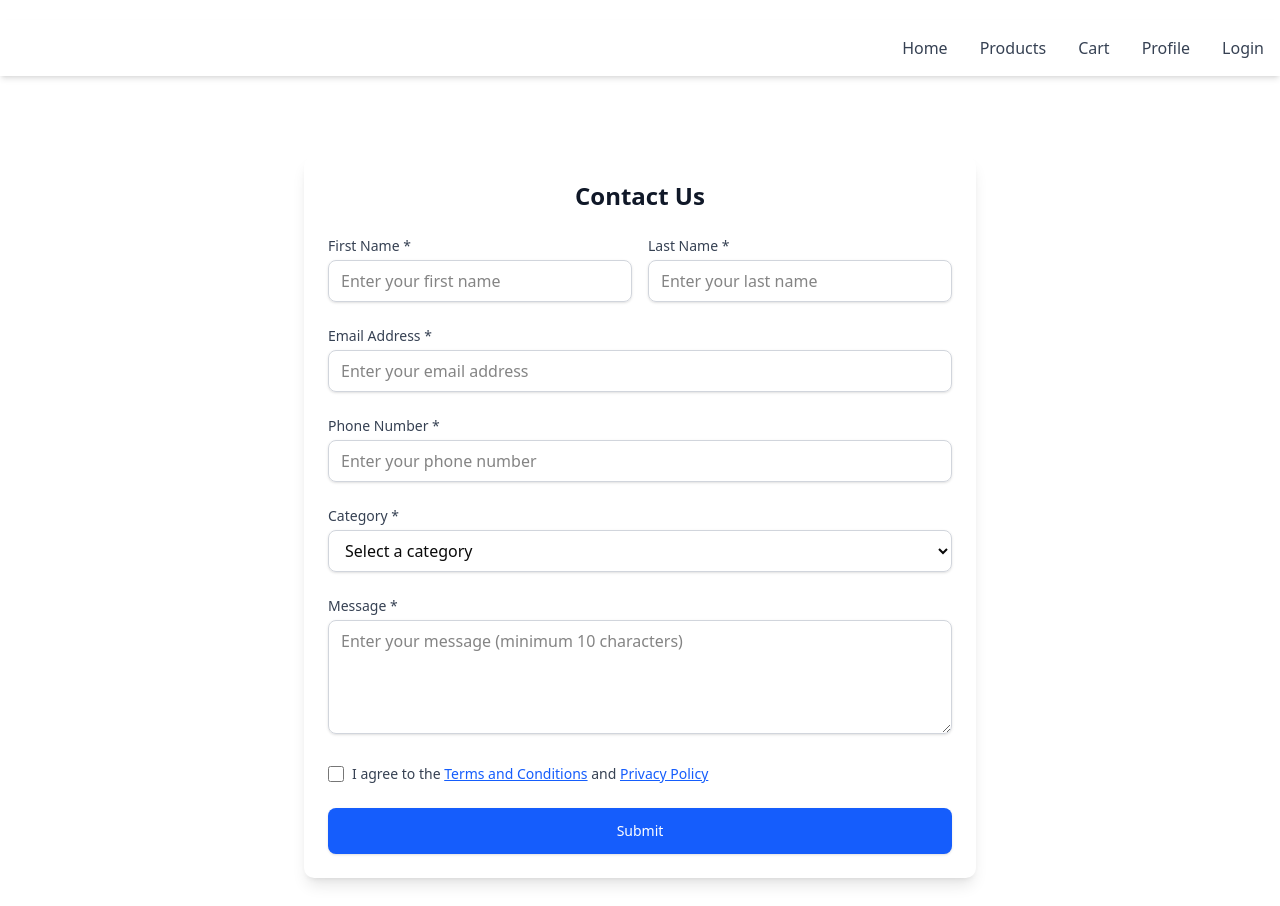
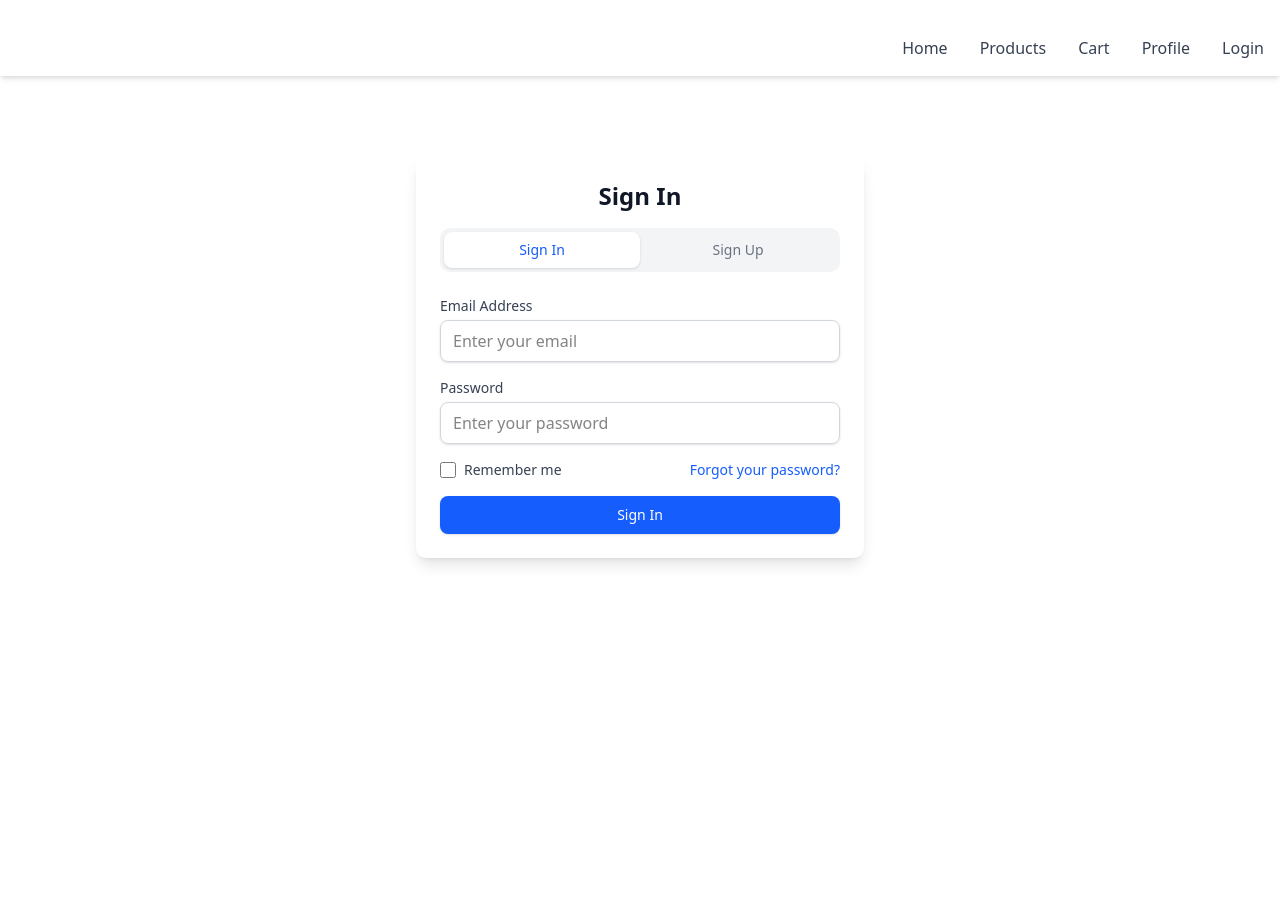
Before and after one commit to zahrawm/woo--ecommerce-website, a React (Vite) app in the folder ecommerce-frontend/: page /login in a window 1280 px wide. After the commit the page ends 800 px from the top, so only its background shows below. Built offline with nearby package versions, Linux system fonts and the light colour scheme.

Commit message:
codes updated

```diff
--- a/ecommerce-frontend/package.json
+++ b/ecommerce-frontend/package.json
@@ -18,6 +18,7 @@
     "class-variance-authority": "^0.7.1",
     "clsx": "^2.1.1",
     "lucide-react": "^0.511.0",
+    "node-fetch": "^3.3.2",
     "react": "^19.1.0",
     "react-dom": "^19.1.0",
     "react-hook-form": "^7.57.0",
@@ -29,8 +30,8 @@
   "devDependencies": {
     "@eslint/js": "^9.25.0",
     "@types/node": "^22.15.29",
-    "@types/react": "^19.1.2",
-    "@types/react-dom": "^19.1.2",
+    "@types/react": "^19.1.6",
+    "@types/react-dom": "^19.1.5",
     "@types/react-router-dom": "^5.3.3",
     "@vitejs/plugin-react": "^4.4.1",
     "eslint": "^9.25.0",
--- a/ecommerce-frontend/src/pages/login.tsx
+++ b/ecommerce-frontend/src/pages/login.tsx
@@ -1,99 +1,114 @@
+import React, { useState } from 'react';
+import { login, register } from './../services/login.services';
 
+interface LoginFormData {
+  email: string;
+  password: string;
+}
 
-
-import React, { useState } from 'react';
-
-interface FormData {
-  firstName: string;
-  lastName: string;
+interface RegisterFormData {
+  name: string;
   email: string;
-  phone: string;
-  message: string;
-  agreeToTerms: boolean;
-  category: string;
+  password: string;
+  confirmPassword: string;
 }
 
 interface FormErrors {
-  firstName?: string;
-  lastName?: string;
   email?: string;
-  phone?: string;
-  message?: string;
-  agreeToTerms?: string;
-  category?: string;
+  password?: string;
+  name?: string;
+  confirmPassword?: string;
+  general?: string;
 }
 
 const Login: React.FC = () => {
-  const [formData, setFormData] = useState<FormData>({
-    firstName: '',
-    lastName: '',
+  const [isLoginMode, setIsLoginMode] = useState(true);
+  const [loginData, setLoginData] = useState<LoginFormData>({
     email: '',
-    phone: '',
-    message: '',
-    agreeToTerms: false,
-    category: ''
+    password: ''
+  });
+  const [registerData, setRegisterData] = useState<RegisterFormData>({
+    name: '',
+    email: '',
+    password: '',
+    confirmPassword: ''
   });
 
   const [errors, setErrors] = useState<FormErrors>({});
   const [isSubmitting, setIsSubmitting] = useState(false);
-  const [isSubmitted, setIsSubmitted] = useState(false);
+  const [isSuccess, setIsSuccess] = useState(false);
 
-  const validateForm = (): boolean => {
+  const validateLoginForm = (): boolean => {
     const newErrors: FormErrors = {};
 
-    if (!formData.firstName.trim()) {
-      newErrors.firstName = 'First name is required';
-    }
-
-    if (!formData.lastName.trim()) {
-      newErrors.lastName = 'Last name is required';
-    }
-
-    if (!formData.email.trim()) {
+    if (!loginData.email.trim()) {
       newErrors.email = 'Email is required';
-    } else if (!/^[^\s@]+@[^\s@]+\.[^\s@]+$/.test(formData.email)) {
+    } else if (!/^[^\s@]+@[^\s@]+\.[^\s@]+$/.test(loginData.email)) {
       newErrors.email = 'Please enter a valid email address';
     }
 
-    if (!formData.phone.trim()) {
-      newErrors.phone = 'Phone number is required';
-    } else if (!/^\+?[\d\s\-\(\)]{10,}$/.test(formData.phone)) {
-      newErrors.phone = 'Please enter a valid phone number';
-    }
-
-    if (!formData.category) {
-      newErrors.category = 'Please select a category';
-    }
-
-    if (!formData.message.trim()) {
-      newErrors.message = 'Message is required';
-    } else if (formData.message.trim().length < 10) {
-      newErrors.message = 'Message must be at least 10 characters long';
-    }
-
-    if (!formData.agreeToTerms) {
-      newErrors.agreeToTerms = 'You must agree to the terms and conditions';
+    if (!loginData.password.trim()) {
+      newErrors.password = 'Password is required';
+    } else if (loginData.password.length < 6) {
+      newErrors.password = 'Password must be at least 6 characters long';
     }
 
     setErrors(newErrors);
     return Object.keys(newErrors).length === 0;
   };
 
-  const handleInputChange = (e: React.ChangeEvent<HTMLInputElement | HTMLTextAreaElement | HTMLSelectElement>) => {
-    const { name, value, type } = e.target;
+  const validateRegisterForm = (): boolean => {
+    const newErrors: FormErrors = {};
 
-    if (type === 'checkbox') {
-      const checked = (e.target as HTMLInputElement).checked;
-      setFormData(prev => ({
-        ...prev,
-        [name]: checked
-      }));
-    } else {
-      setFormData(prev => ({
+    if (!registerData.name.trim()) {
+      newErrors.name = 'Name is required';
+    } else if (registerData.name.trim().length < 2) {
+      newErrors.name = 'Name must be at least 2 characters long';
+    }
+
+    if (!registerData.email.trim()) {
+      newErrors.email = 'Email is required';
+    } else if (!/^[^\s@]+@[^\s@]+\.[^\s@]+$/.test(registerData.email)) {
+      newErrors.email = 'Please enter a valid email address';
+    }
+
+    if (!registerData.password.trim()) {
+      newErrors.password = 'Password is required';
+    } else if (registerData.password.length < 6) {
+      newErrors.password = 'Password must be at least 6 characters long';
+    }
+
+    if (!registerData.confirmPassword.trim()) {
+      newErrors.confirmPassword = 'Please confirm your password';
+    } else if (registerData.password !== registerData.confirmPassword) {
+      newErrors.confirmPassword = 'Passwords do not match';
+    }
+
+    setErrors(newErrors);
+    return Object.keys(newErrors).length === 0;
+  };
+
+  const handleLoginInputChange = (e: React.ChangeEvent<HTMLInputElement>) => {
+    const { name, value } = e.target;
+    setLoginData(prev => ({
       ...prev,
       [name]: value
     }));
+
+    if (errors[name as keyof FormErrors]) {
+      setErrors(prev => ({
+        ...prev,
+        [name]: undefined
+      }));
     }
+  };
+
+  const handleRegisterInputChange = (e: React.ChangeEvent<HTMLInputElement>) => {
+    const { name, value } = e.target;
+    setRegisterData(prev => ({
+      ...prev,
+      [name]: value
+    }));
 
 
     if (errors[name as keyof FormErrors]) {
@@ -104,37 +119,80 @@ const Login: React.FC = () => {
     }
   };
 
-  const handleSubmit = async (e: React.FormEvent<HTMLFormElement>) => {
+  const handleLoginSubmit = async (e: React.FormEvent<HTMLFormElement>) => {
     e.preventDefault();
 
-    if (!validateForm()) {
+    if (!validateLoginForm()) {
       return;
     }
 
     setIsSubmitting(true);
+    setErrors({});
 
     try {
-      await new Promise(resolve => setTimeout(resolve, 2000));
-      console.log('Form submitted:', formData);
-      setIsSubmitted(true);
+      const response = await login(loginData);
+      console.log('Login successful:', response.data);
 
-      setFormData({
-        firstName: '',
-        lastName: '',
+      // Store token in localStorage or state management
+      localStorage.setItem('token', response.data.token);
+      localStorage.setItem('user', JSON.stringify(response.data.user));
+
+      setIsSuccess(true);
+
+      // Reset form
+      setLoginData({
         email: '',
-        phone: '',
-        message: '',
-        agreeToTerms: false,
-        category: ''
+        password: ''
       });
-    } catch (error) {
-      console.error('Submission error:', error);
+    } catch (error: any) {
+      console.error('Login error:', error);
+      setErrors({
+        general: error.response?.data?.message || 'Login failed. Please try again.'
+      });
     } finally {
       setIsSubmitting(false);
     }
   };
 
-  if (isSubmitted) {
+  const handleRegisterSubmit = async (e: React.FormEvent<HTMLFormElement>) => {
+    e.preventDefault();
+
+    if (!validateRegisterForm()) {
+      return;
+    }
+
+    setIsSubmitting(true);
+    setErrors({});
+
+    try {
+      const { confirmPassword, ...registrationData } = registerData;
+      const response = await register(registrationData);
+      console.log('Registration successful:', response.data);
+
+      // Store token in localStorage or state management
+      localStorage.setItem('token', response.data.token);
+      localStorage.setItem('user', JSON.stringify(response.data.user));
+
+      setIsSuccess(true);
+
+      // Reset form
+      setRegisterData({
+        name: '',
+        email: '',
+        password: '',
+        confirmPassword: ''
+      });
+    } catch (error: any) {
+      console.error('Registration error:', error);
+      setErrors({
+        general: error.response?.data?.message || 'Registration failed. Please try again.'
+      });
+    } finally {
+      setIsSubmitting(false);
+    }
+  };
+
+  if (isSuccess) {
     return (
       <div className="max-w-md mx-auto mt-8 p-6 bg-white rounded-lg shadow-md">
         <div className="text-center">
@@ -143,13 +201,15 @@ const Login: React.FC = () => {
               <path strokeLinecap="round" strokeLinejoin="round" strokeWidth="2" d="M5 13l4 4L19 7" />
             </svg>
           </div>
-          <h3 className="text-lg font-medium text-gray-900 mb-2">Thank you!</h3>
-          <p className="text-sm text-gray-600 mb-4">Your message has been submitted successfully.</p>
+          <h3 className="text-lg font-medium text-gray-900 mb-2">Welcome!</h3>
+          <p className="text-sm text-gray-600 mb-4">
+            {isLoginMode ? 'You have been logged in successfully.' : 'Your account has been created successfully.'}
+          </p>
           <button
-            onClick={() => setIsSubmitted(false)}
+            onClick={() => setIsSuccess(false)}
             className="bg-blue-600 text-white px-4 py-2 rounded-md hover:bg-blue-700 transition duration-200"
           >
-            Submit Another
+            Continue
           </button>
         </div>
       </div>
@@ -157,174 +217,116 @@ const Login: React.FC = () => {
   }
 
   return (
-    <div className="max-w-2xl mx-auto mt-8 p-6 bg-white rounded-lg shadow-lg">
-      <h2 className="text-2xl font-bold text-gray-900 mb-6 text-center">Contact Us</h2>
+    <div className="max-w-md mx-auto mt-8 p-6 bg-white rounded-lg shadow-lg">
+      <div className="text-center mb-6">
+        <h2 className="text-2xl font-bold text-gray-900 mb-4">
+          {isLoginMode ? 'Sign In' : 'Create Account'}
+        </h2>
 
-      <form onSubmit={handleSubmit} className="space-y-6">
-
-        <div className="grid grid-cols-1 md:grid-cols-2 gap-4">
-          <div>
-            <label htmlFor="firstName" className="block text-sm font-medium text-gray-700 mb-1">
-              First Name *
-            </label>
-            <input
-              id="firstName"
-              name="firstName"
-              type="text"
-              value={formData.firstName}
-              onChange={handleInputChange}
-              className={`w-full px-3 py-2 border rounded-md shadow-sm focus:outline-none focus:ring-2 focus:ring-blue-500 ${
-                errors.firstName ? 'border-red-500' : 'border-gray-300'
+        <div className="flex bg-gray-100 rounded-lg p-1">
+          <button
+            type="button"
+            onClick={() => {
+              setIsLoginMode(true);
+              setErrors({});
+            }}
+            className={`flex-1 py-2 px-4 rounded-md text-sm font-medium transition duration-200 ${
+              isLoginMode
+                ? 'bg-white text-blue-600 shadow-sm'
+                : 'text-gray-500 hover:text-gray-700'
             }`}
-              placeholder="Enter your first name"
-            />
-            {errors.firstName && (
-              <p className="mt-1 text-sm text-red-600">{errors.firstName}</p>
-            )}
-          </div>
-
-          <div>
-            <label htmlFor="lastName" className="block text-sm font-medium text-gray-700 mb-1">
-              Last Name *
-            </label>
-            <input
-              id="lastName"
-              name="lastName"
-              type="text"
-              value={formData.lastName}
-              onChange={handleInputChange}
-              className={`w-full px-3 py-2 border rounded-md shadow-sm focus:outline-none focus:ring-2 focus:ring-blue-500 ${
-                errors.lastName ? 'border-red-500' : 'border-gray-300'
+          >
+            Sign In
+          </button>
+          <button
+            type="button"
+            onClick={() => {
+              setIsLoginMode(false);
+              setErrors({});
+            }}
+            className={`flex-1 py-2 px-4 rounded-md text-sm font-medium transition duration-200 ${
+              !isLoginMode
+                ? 'bg-white text-blue-600 shadow-sm'
+                : 'text-gray-500 hover:text-gray-700'
             }`}
-              placeholder="Enter your last name"
-            />
-            {errors.lastName && (
-              <p className="mt-1 text-sm text-red-600">{errors.lastName}</p>
-            )}
+          >
+            Sign Up
+          </button>
         </div>
       </div>
 
+      {errors.general && (
+        <div className="mb-4 p-3 bg-red-50 border border-red-200 rounded-md">
+          <p className="text-sm text-red-600">{errors.general}</p>
+        </div>
+      )}
 
+      {isLoginMode ? (
+        <form onSubmit={handleLoginSubmit} className="space-y-4">
           <div>
             <label htmlFor="email" className="block text-sm font-medium text-gray-700 mb-1">
-            Email Address *
+              Email Address
             </label>
             <input
               id="email"
               name="email"
               type="email"
-            value={formData.email}
-            onChange={handleInputChange}
+              value={loginData.email}
+              onChange={handleLoginInputChange}
               className={`w-full px-3 py-2 border rounded-md shadow-sm focus:outline-none focus:ring-2 focus:ring-blue-500 ${
                 errors.email ? 'border-red-500' : 'border-gray-300'
               }`}
-            placeholder="Enter your email address"
+              placeholder="Enter your email"
             />
             {errors.email && (
               <p className="mt-1 text-sm text-red-600">{errors.email}</p>
             )}
           </div>
 
-
           <div>
-          <label htmlFor="phone" className="block text-sm font-medium text-gray-700 mb-1">
-            Phone Number *
+            <label htmlFor="password" className="block text-sm font-medium text-gray-700 mb-1">
+              Password
             </label>
             <input
-            id="phone"
-            name="phone"
-            type="tel"
-            value={formData.phone}
-            onChange={handleInputChange}
+              id="password"
+              name="password"
+              type="password"
+              value={loginData.password}
+              onChange={handleLoginInputChange}
               className={`w-full px-3 py-2 border rounded-md shadow-sm focus:outline-none focus:ring-2 focus:ring-blue-500 ${
-              errors.phone ? 'border-red-500' : 'border-gray-300'
+                errors.password ? 'border-red-500' : 'border-gray-300'
               }`}
-            placeholder="Enter your phone number"
+              placeholder="Enter your password"
             />
-          {errors.phone && (
-            <p className="mt-1 text-sm text-red-600">{errors.phone}</p>
+            {errors.password && (
+              <p className="mt-1 text-sm text-red-600">{errors.password}</p>
             )}
           </div>
 
-
-        <div>
-          <label htmlFor="category" className="block text-sm font-medium text-gray-700 mb-1">
-            Category *
+          <div className="flex items-center justify-between">
+            <div className="flex items-center">
+              <input
+                id="remember-me"
+                name="remember-me"
+                type="checkbox"
+                className="h-4 w-4 text-blue-600 focus:ring-blue-500 border-gray-300 rounded"
+              />
+              <label htmlFor="remember-me" className="ml-2 block text-sm text-gray-700">
+                Remember me
               </label>
-          <select
-            id="category"
-            name="category"
-            value={formData.category}
-            onChange={handleInputChange}
-            className={`w-full px-3 py-2 border rounded-md shadow-sm focus:outline-none focus:ring-2 focus:ring-blue-500 ${
-              errors.category ? 'border-red-500' : 'border-gray-300'
-            }`}
-          >
-            <option value="">Select a category</option>
-            <option value="general">General Inquiry</option>
-            <option value="support">Technical Support</option>
-            <option value="sales">Sales</option>
-            <option value="feedback">Feedback</option>
-          </select>
-          {errors.category && (
-            <p className="mt-1 text-sm text-red-600">{errors.category}</p>
-          )}
             </div>
 
-
-        <div>
-          <label htmlFor="message" className="block text-sm font-medium text-gray-700 mb-1">
-            Message *
-          </label>
-          <textarea
-            id="message"
-            name="message"
-            rows={4}
-            value={formData.message}
-            onChange={handleInputChange}
-            className={`w-full px-3 py-2 border rounded-md shadow-sm focus:outline-none focus:ring-2 focus:ring-blue-500 resize-vertical ${
-              errors.message ? 'border-red-500' : 'border-gray-300'
-            }`}
-            placeholder="Enter your message (minimum 10 characters)"
-          />
-          {errors.message && (
-            <p className="mt-1 text-sm text-red-600">{errors.message}</p>
-          )}
+            <div className="text-sm">
+              <a href="#" className="text-blue-600 hover:text-blue-500">
+                Forgot your password?
+              </a>
+            </div>
           </div>
 
-
-        <div>
-          <div className="flex items-start">
-            <input
-              id="agreeToTerms"
-              name="agreeToTerms"
-              type="checkbox"
-              checked={formData.agreeToTerms}
-              onChange={handleInputChange}
-              className="h-4 w-4 text-blue-600 focus:ring-blue-500 border-gray-300 rounded mt-0.5"
-            />
-            <label htmlFor="agreeToTerms" className="ml-2 block text-sm text-gray-700">
-              I agree to the{' '}
-              <a href="#" className="text-blue-600 hover:text-blue-500 underline">
-                Terms and Conditions
-              </a>{' '}
-              and{' '}
-              <a href="#" className="text-blue-600 hover:text-blue-500 underline">
-                Privacy Policy
-              </a>
-            </label>
-          </div>
-          {errors.agreeToTerms && (
-            <p className="mt-1 text-sm text-red-600">{errors.agreeToTerms}</p>
-          )}
-        </div>
-
-
-        <div>
           <button
             type="submit"
             disabled={isSubmitting}
-            className={`w-full flex justify-center py-3 px-4 border border-transparent rounded-md shadow-sm text-sm font-medium text-white ${
+            className={`w-full flex justify-center py-2 px-4 border border-transparent rounded-md shadow-sm text-sm font-medium text-white ${
               isSubmitting
                 ? 'bg-gray-400 cursor-not-allowed'
                 : 'bg-blue-600 hover:bg-blue-700 focus:outline-none focus:ring-2 focus:ring-offset-2 focus:ring-blue-500'
@@ -336,14 +338,118 @@ const Login: React.FC = () => {
                   <circle className="opacity-25" cx="12" cy="12" r="10" stroke="currentColor" strokeWidth="4"></circle>
                   <path className="opacity-75" fill="currentColor" d="M4 12a8 8 0 018-8V0C5.373 0 0 5.373 0 12h4zm2 5.291A7.962 7.962 0 014 12H0c0 3.042 1.135 5.824 3 7.938l3-2.647z"></path>
                 </svg>
-                Submitting...
+                Signing In...
               </>
             ) : (
-              'Submit'
+              'Sign In'
             )}
           </button>
+        </form>
+      ) : (
+        <form onSubmit={handleRegisterSubmit} className="space-y-4">
+          <div>
+            <label htmlFor="name" className="block text-sm font-medium text-gray-700 mb-1">
+              Full Name
+            </label>
+            <input
+              id="name"
+              name="name"
+              type="text"
+              value={registerData.name}
+              onChange={handleRegisterInputChange}
+              className={`w-full px-3 py-2 border rounded-md shadow-sm focus:outline-none focus:ring-2 focus:ring-blue-500 ${
+                errors.name ? 'border-red-500' : 'border-gray-300'
+              }`}
+              placeholder="Enter your full name"
+            />
+            {errors.name && (
+              <p className="mt-1 text-sm text-red-600">{errors.name}</p>
+            )}
           </div>
+
+          <div>
+            <label htmlFor="email" className="block text-sm font-medium text-gray-700 mb-1">
+              Email Address
+            </label>
+            <input
+              id="email"
+              name="email"
+              type="email"
+              value={registerData.email}
+              onChange={handleRegisterInputChange}
+              className={`w-full px-3 py-2 border rounded-md shadow-sm focus:outline-none focus:ring-2 focus:ring-blue-500 ${
+                errors.email ? 'border-red-500' : 'border-gray-300'
+              }`}
+              placeholder="Enter your email"
+            />
+            {errors.email && (
+              <p className="mt-1 text-sm text-red-600">{errors.email}</p>
+            )}
+          </div>
+
+          <div>
+            <label htmlFor="password" className="block text-sm font-medium text-gray-700 mb-1">
+              Password
+            </label>
+            <input
+              id="password"
+              name="password"
+              type="password"
+              value={registerData.password}
+              onChange={handleRegisterInputChange}
+              className={`w-full px-3 py-2 border rounded-md shadow-sm focus:outline-none focus:ring-2 focus:ring-blue-500 ${
+                errors.password ? 'border-red-500' : 'border-gray-300'
+              }`}
+              placeholder="Enter your password"
+            />
+            {errors.password && (
+              <p className="mt-1 text-sm text-red-600">{errors.password}</p>
+            )}
+          </div>
+
+          <div>
+            <label htmlFor="confirmPassword" className="block text-sm font-medium text-gray-700 mb-1">
+              Confirm Password
+            </label>
+            <input
+              id="confirmPassword"
+              name="confirmPassword"
+              type="password"
+              value={registerData.confirmPassword}
+              onChange={handleRegisterInputChange}
+              className={`w-full px-3 py-2 border rounded-md shadow-sm focus:outline-none focus:ring-2 focus:ring-blue-500 ${
+                errors.confirmPassword ? 'border-red-500' : 'border-gray-300'
+              }`}
+              placeholder="Confirm your password"
+            />
+            {errors.confirmPassword && (
+              <p className="mt-1 text-sm text-red-600">{errors.confirmPassword}</p>
+            )}
+          </div>
+
+          <button
+            type="submit"
+            disabled={isSubmitting}
+            className={`w-full flex justify-center py-2 px-4 border border-transparent rounded-md shadow-sm text-sm font-medium text-white ${
+              isSubmitting
+                ? 'bg-gray-400 cursor-not-allowed'
+                : 'bg-blue-600 hover:bg-blue-700 focus:outline-none focus:ring-2 focus:ring-offset-2 focus:ring-blue-500'
+            } transition duration-200`}
+          >
+            {isSubmitting ? (
+              <>
+                <svg className="animate-spin -ml-1 mr-3 h-5 w-5 text-white" xmlns="http://www.w3.org/2000/svg" fill="none" viewBox="0 0 24 24">
+                  <circle className="opacity-25" cx="12" cy="12" r="10" stroke="currentColor" strokeWidth="4"></circle>
+                  <path className="opacity-75" fill="currentColor" d="M4 12a8 8 0 018-8V0C5.373 0 0 5.373 0 12h4zm2 5.291A7.962 7.962 0 014 12H0c0 3.042 1.135 5.824 3 7.938l3-2.647z"></path>
+                </svg>
+                Creating Account...
+              </>
+            ) : (
+              'Create Account'
+            )}
+          </button>
         </form>
+      )}
     </div>
   );
 };
```
Also changed, not shown: ecommerce-frontend/src/services/api.ts (added, +8 -0 lines), ecommerce-frontend/src/services/login.services.ts (added, +52 -0 lines), 1 other file (tests, documents, lock files or other folders). Lines whose indentation alone changed are shown as unchanged.
